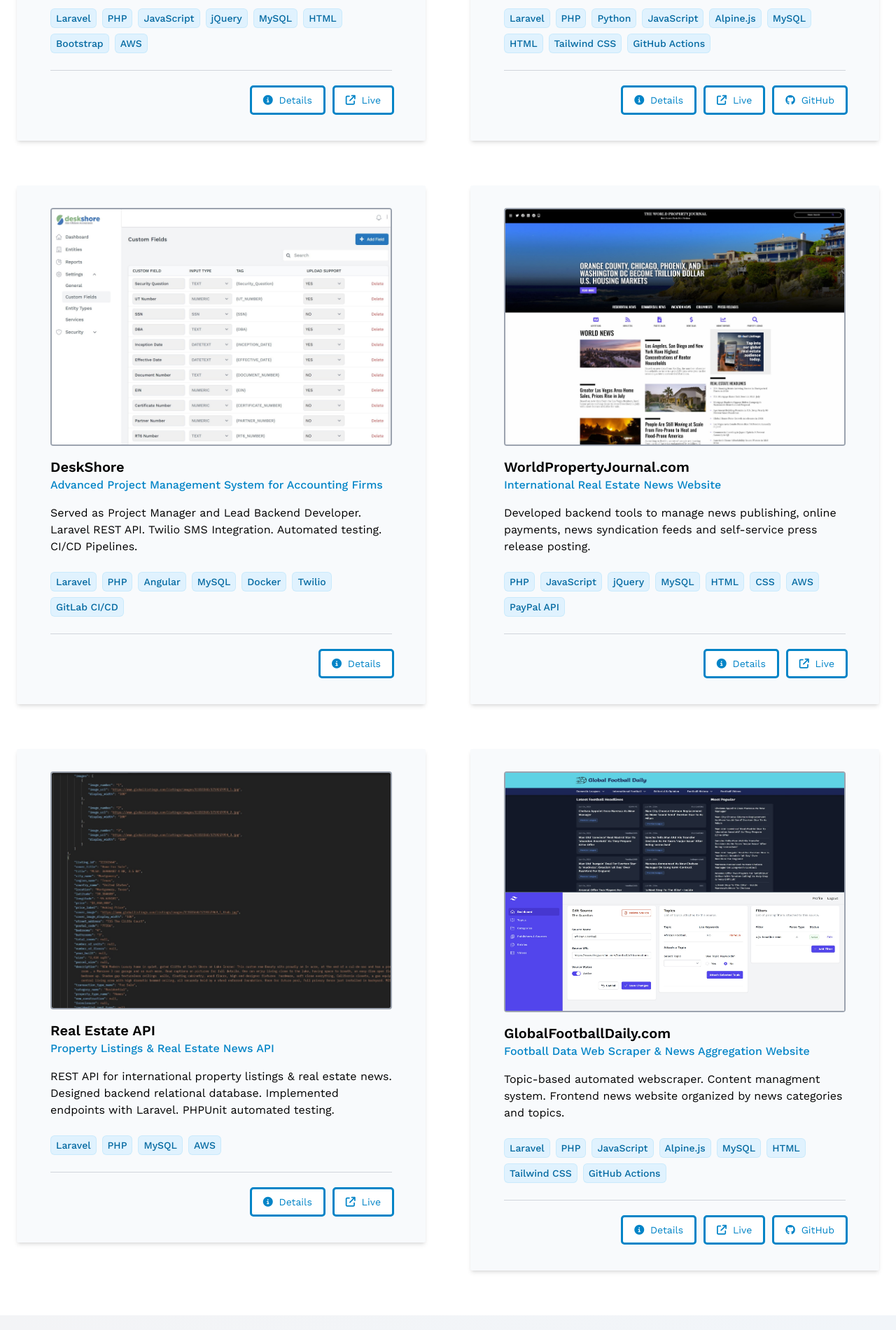
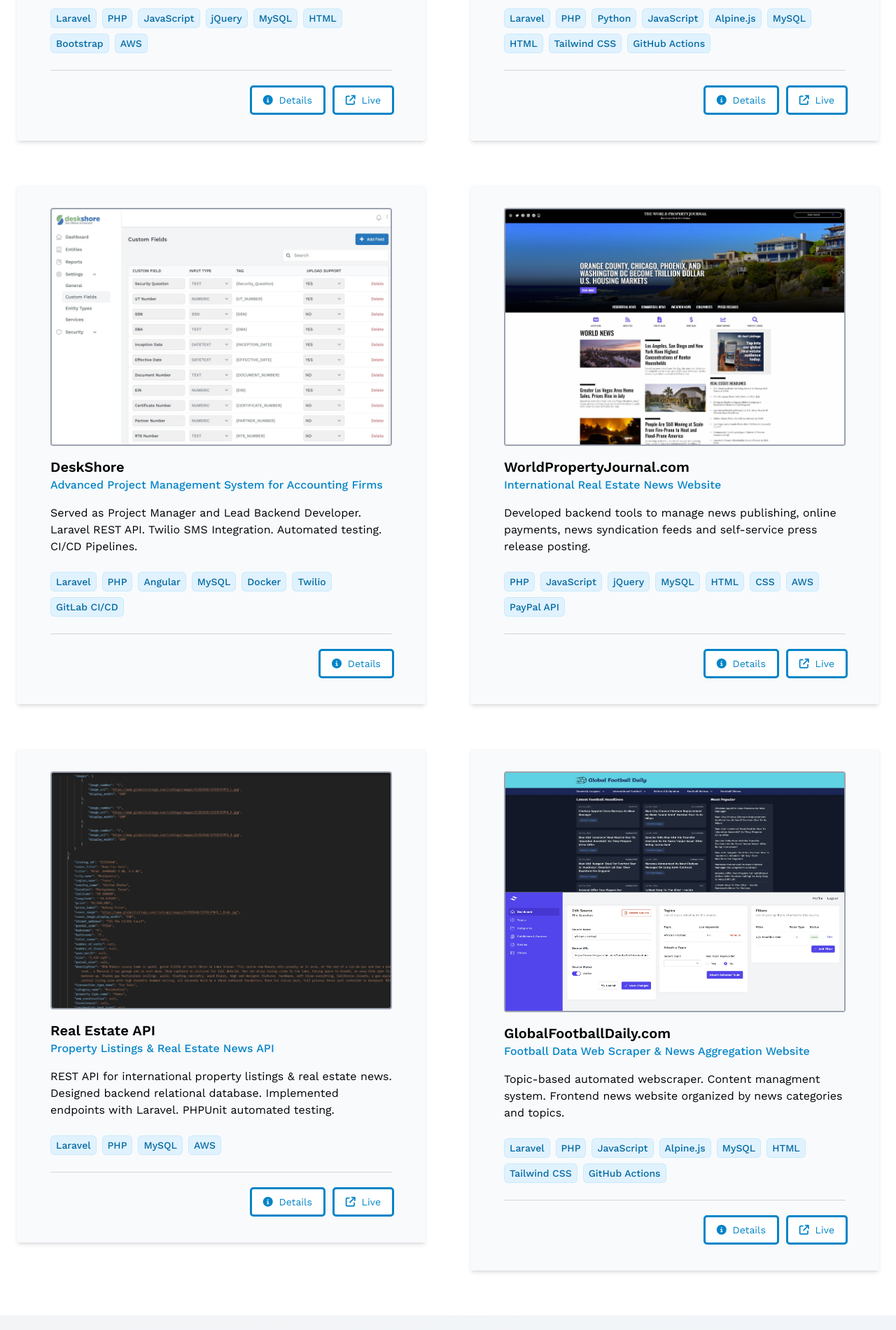
Before and after one commit to sossef/monsefrachid.com, an Astro site: page / in a window 1280 px wide. Shown: the part 2440-4340 px from the top of the page at 70% size. Built offline with nearby package versions, Linux system fonts and the light colour scheme; Astro itself is replaced by a stand-in of ours; a web font is replaced by a local one.

Commit message:
Minor edits

```diff
--- a/src/pages/index.astro
+++ b/src/pages/index.astro
@@ -221,9 +221,6 @@
 								<a target="_blank" href="https://propxml.com" class="px-2 py-1 lg:px-4 lg:py-2 bg-white outline outline-sky-600 text-sky-600 hover:bg-sky-600 hover:text-white text-sm font-normal rounded-sm">
 									<i class="fa-solid fa-arrow-up-right-from-square mr-1"></i> Live
 								</a>
-								<button class="px-2 py-1 lg:px-4 lg:py-2 bg-white outline outline-sky-600 text-sky-600 hover:bg-sky-600 hover:text-white text-sm font-normal rounded-sm">
-									<i class="fa-brands fa-github mr-1"></i> GitHub
-								</button>
 							</div>
 						</div>
 					</div>
@@ -335,9 +332,6 @@
 								<a target="_blank" href="https://www.globalfootballdaily.com" class="px-2 py-1 lg:px-4 lg:py-2 bg-white outline outline-sky-600 text-sky-600 hover:bg-sky-600 hover:text-white text-sm font-normal rounded-sm">
 									<i class="fa-solid fa-arrow-up-right-from-square mr-1"></i> Live
 								</a>
-								<button class="px-2 py-1 lg:px-4 lg:py-2 bg-white outline outline-sky-600 text-sky-600 hover:bg-sky-600 hover:text-white text-sm font-normal rounded-sm">
-									<i class="fa-brands fa-github mr-1"></i> GitHub
-								</button>
 							</div>
 						</div>
 					</div>
```
